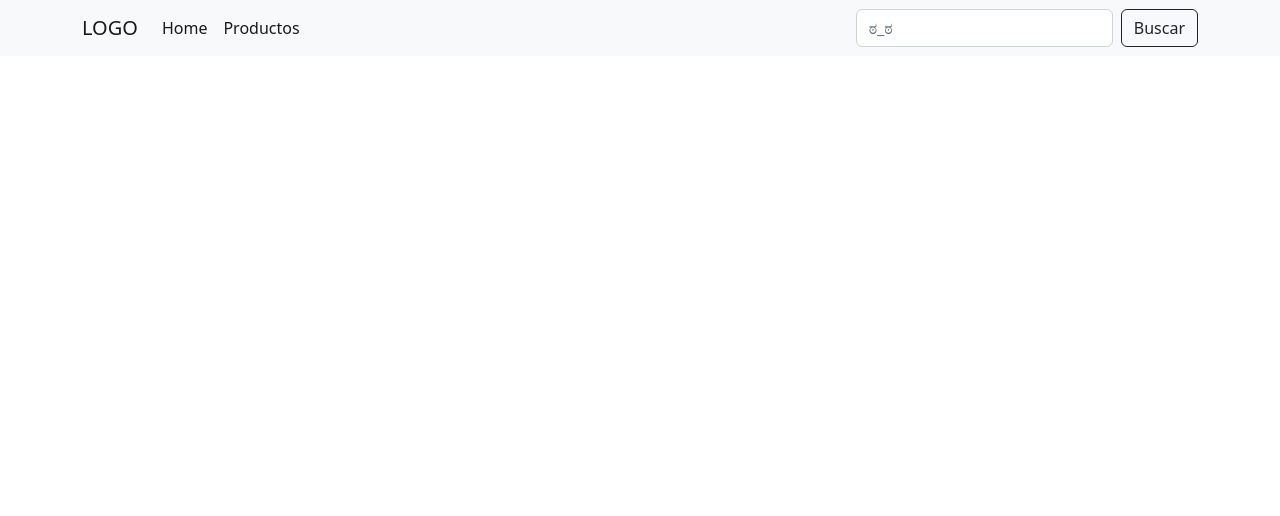
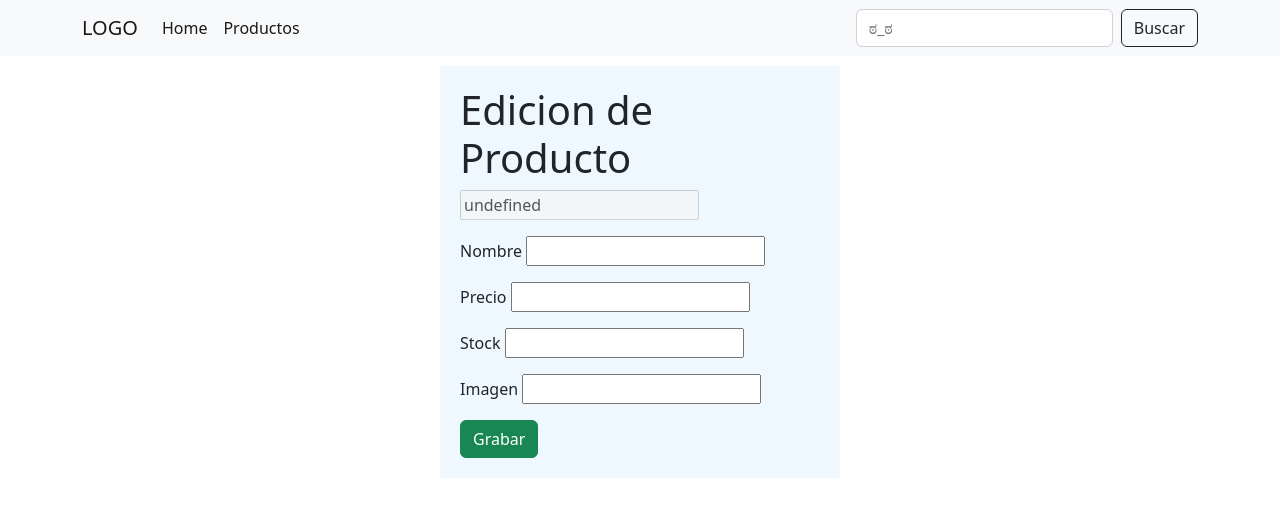
Before and after one commit to anocna/crud, a plain HTML site: page front/producto_editar.html in a window 1280 px wide. Drawn offline with nearby package versions, Linux system fonts and the light colour scheme.

Commit message:
conectando pythonanywhere

```diff
--- a/front/js/producto_editar.js
+++ b/front/js/producto_editar.js
@@ -0,0 +1,50 @@
+// 1: Recuperamos los datos URL y los mostramos en los input
+//console.log(location.search);
+
+let argsUrl = location.search.substring(1).split('&');
+console.log(argsUrl);
+
+let data = [];
+for(let i = 0; i < argsUrl.length; i++){
+    data[i] = argsUrl[i].split('=');
+}
+console.log(data);
+
+document.getElementById('id').value = decodeURIComponent(data[0][1]);
+document.getElementById('nombre').value = decodeURIComponent(data[1][1]);
+document.getElementById('precio').value = decodeURIComponent(data[2][1]);
+document.getElementById('stock').value = decodeURIComponent(data[3][1]);
+document.getElementById('imagen').value = decodeURIComponent(data[4][1]);
+
+// 2: Actualizar los datos
+function modificar(){
+    let id = document.getElementById('id').value;
+    let n = document.getElementById('nombre').value;
+    let p = document.getElementById('precio').value;
+    let s = document.getElementById('stock').value;
+    let i = document.getElementById('imagen').value;
+
+    let producto = {
+        nombre: n,
+        precio: p,
+        stock: s,
+        imagen: i
+    };
+
+    let url = 'https://ancona.pythonanywhere.com/productos'+id;
+    let options = {
+        body: JSON.stringify(producto),
+        method: 'PUT',
+        headers: {'Content-Type': 'application/json'}
+    };
+
+    fetch(url, options)
+    .then(function(){
+        alert('El producto fue editado exitosamente');
+        window.location.href = './productos.html';
+    })
+    .catch(err=> {
+        alert('No pudo modificarse el producto');
+        console.error(err);
+    })
+}
--- a/front/js/productos.js
+++ b/front/js/productos.js
@@ -4,7 +4,7 @@ createApp({
     data(){
         return{
             productos: [],
-            url: 'http://127.0.0.1:5000/productos',
+            url: 'https://ancona.pythonanywhere.com/productos',
             cargando: true,
             error: false
         }
--- a/front/producto_editar.html
+++ b/front/producto_editar.html
@@ -16,7 +16,32 @@
   <header id="header"></header>
 
   <main>
-    <div class="container"></div>
+    <div class="container">
+      <form  style="background-color: aliceblue;margin:10px auto ; width: 400px; padding: 20px;">
+        <h1>Edicion de Producto</h1>
+        <div class="mb-3">
+          <input type="text" name="id" id="id" disabled> <!-- hidden -->
+        </div>
+        <div class="mb-3">
+          <label for="nombre">Nombre</label>
+          <input type="text" name="nombre" id="nombre">
+        </div>
+        <div class="mb-3">
+          <label for="precio">Precio</label>
+          <input type="number" name="precio" id="precio">
+        </div>
+        <div class="mb-3">
+          <label for="stock">Stock</label>
+          <input type="number" name="stock" id="stock">
+        </div>
+        <div class="mb-3">
+          <label for="imagen">Imagen</label>
+          <input type="text" name="imagen" id="imagen">
+        </div>
+
+          <button type="button" class="btn btn-success" onclick="modificar()">Grabar</button>
+      </form>
+    </div>
   </main>
 
   <footer></footer>
```
Also changed, not shown: front/js/producto_nuevo.js (+30 -0 lines), front/producto_nuevo.html (+1 -1 lines), front/productos.html (+1 -1 lines).
